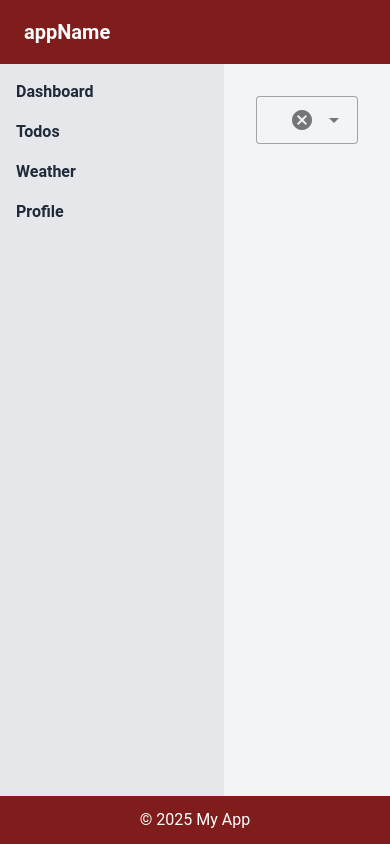
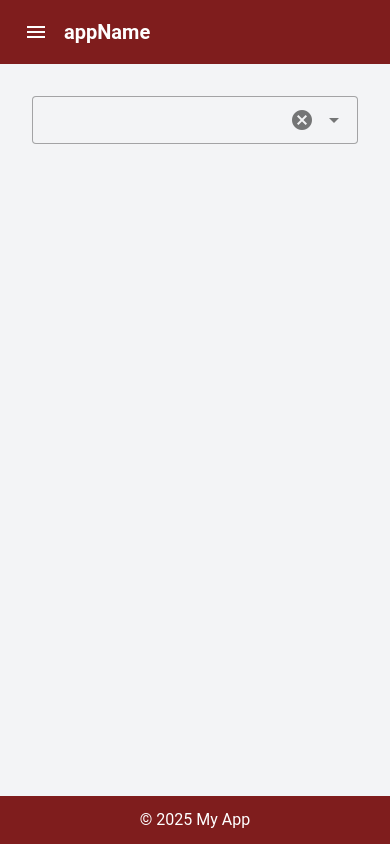
Before and after one commit to motahhareh-nekoozad/weather-task-app, a Vue app: page /weather in a window 390 px wide. Built offline with nearby package versions, Linux system fonts and the light colour scheme.

Commit message:
add responsive for sidebar , add icons for sidebar , update edit todo item functionality

```diff
--- a/src/components/Header.vue
+++ b/src/components/Header.vue
@@ -1,5 +1,12 @@
 <template>
   <header class="h-16 bg-primary text-white flex items-center px-6">
+    <button
+      class="md:hidden mr-4 focus:outline-none"
+      @click="$emit('toggle-drawer')"
+    >
+      <v-icon>mdi-menu</v-icon>
+    </button>
+
     <h1 class="text-xl font-bold">{{ t('appName') }}</h1>
   </header>
 </template>
--- a/src/components/Sidebar.vue
+++ b/src/components/Sidebar.vue
@@ -1,9 +1,15 @@
 <template>
-  <aside class="w-56 p-4" :class="bgClass">
+  <aside class="w-56 p-4 h-full" :class="bgClass">
     <ul>
       <li v-for="item in menuItems" :key="item.title" class="mb-4">
-        <router-link :to="item.route" :class="linkClass" :active-class="activeLinkClass">
-          {{ item.title }}
+        <router-link
+          :to="item.route"
+          :class="linkClass"
+          :active-class="activeLinkClass"
+          class="flex items-center gap-2"
+        >
+          <v-icon size="20">{{ item.icon }}</v-icon>
+          <span>{{ item.title }}</span>
         </router-link>
       </li>
     </ul>
@@ -13,18 +19,22 @@
 <script lang="ts" setup>
 import { computed } from 'vue'
 import { useTheme } from 'vuetify'
+
 const theme = useTheme()
-// Menu items
+
+// Menu items with icons
 const menuItems = [
-  { title: 'Dashboard', route: '/' },
-  { title: 'Todos', route: '/todo' },
-  { title: 'Weather', route: '/weather' },
-  { title: 'Profile', route: '/profile' },
+  { title: 'Dashboard', route: '/', icon: 'mdi-view-dashboard' },
+  { title: 'Todos', route: '/todo', icon: 'mdi-format-list-checkbox' },
+  { title: 'Weather', route: '/weather', icon: 'mdi-weather-partly-cloudy' },
+  { title: 'Profile', route: '/profile', icon: 'mdi-account-circle' },
 ]
+
 // Background color based on theme
 const bgClass = computed(() =>
   theme.global.current.value.dark ? 'bg-gray-800' : 'bg-gray-200'
 )
+
 // Text color and hover based on theme
 const linkClass = computed(() => {
   if (theme.global.current.value.dark) {
@@ -33,6 +43,7 @@ const linkClass = computed(() => {
     return 'block font-semibold text-gray-800 hover:text-[#4C0519]'
   }
 })
+
 // Active link color based on theme
 const activeLinkClass = computed(() =>
   theme.global.current.value.dark ? 'text-[#991B1B]' : 'text-[#4C0519]'
--- a/src/components/TodoItem.vue
+++ b/src/components/TodoItem.vue
@@ -22,7 +22,7 @@
         </v-btn>
 
         <!-- Save button -->
-        <v-btn  icon @click="saveEdit" v-if="isEditing">
+        <v-btn  icon @mousedown.prevent.stop="saveEdit" v-if="isEditing">
           <v-icon>mdi-check</v-icon>
         </v-btn>
 
--- a/src/layouts/DefaultLayout.vue
+++ b/src/layouts/DefaultLayout.vue
@@ -1,13 +1,12 @@
 <template>
-  <!-- Apply Vuetify theme class to the root -->
   <div :class="themeClass" class="flex flex-col min-h-screen">
-
     <!-- Header -->
-    <Header />
+    <Header @toggle-drawer="drawerOpen = !drawerOpen" />
 
     <!-- Main content + Sidebar -->
     <div class="flex flex-1">
-      <Sidebar class="flex-shrink-0" />
+      <!-- SideBar for Desktop-->
+      <Sidebar class="hidden md:block flex-shrink-0" />
 
       <!-- Slot content -->
       <main class="flex-1 p-4">
@@ -15,21 +14,27 @@
           <slot />
         </v-container>
       </main>
-
     </div>
 
-    <!-- Footer sticky to bottom -->
+    <!-- Footer sticky -->
     <Footer class="mt-auto" />
+
+    <v-navigation-drawer v-model="drawerOpen" temporary location="left" class="p-0"
+      :style="{ backgroundColor: 'transparent' }">
+      <Sidebar class="h-full w-full" />
+    </v-navigation-drawer>
+
   </div>
 </template>
 
 <script lang="ts" setup>
-import { computed } from 'vue'
+import { ref, computed } from 'vue'
 import { useTheme } from 'vuetify'
 
 const theme = useTheme()
+const drawerOpen = ref(false)
 
-// Computed Vuetify theme class for dark/light
+// Computed Vuetify theme class
 const themeClass = computed(() =>
   theme.global.current.value.dark ? 'v-theme--dark' : 'v-theme--light'
 )
```
